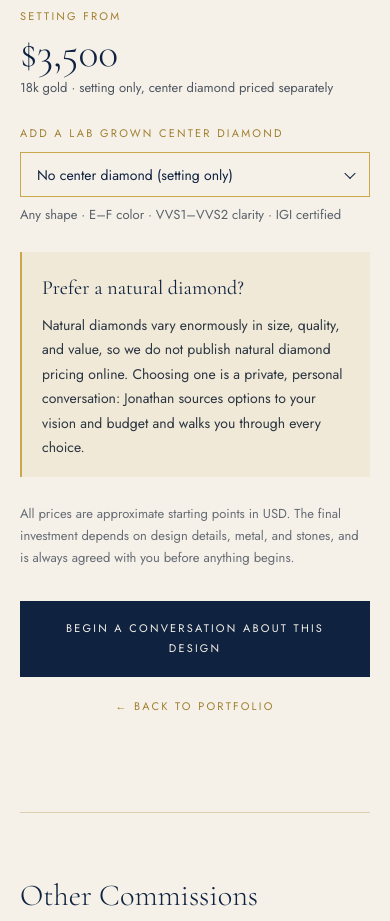
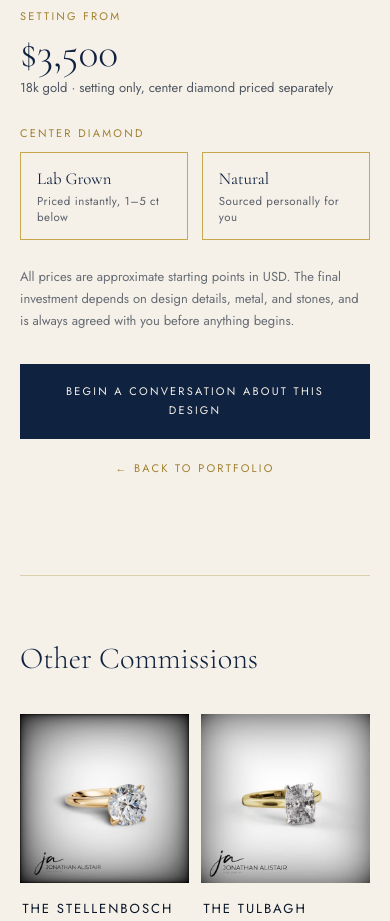
Before and after one commit to JonathanPottow/ja-fine-jewelry, a Next.js app: page /portfolio/the-clifton in a window 390 px wide. Shown: the part 1200-2121 px from the top of the page. Built offline with nearby package versions, Linux system fonts and the light colour scheme.

Commit message:
Add a real Lab Grown vs Natural diamond choice to each ring page

```diff
--- a/app/api/contact/route.ts
+++ b/app/api/contact/route.ts
@@ -38,13 +38,15 @@ export async function POST(req: NextRequest) {
     const designPiece = d && typeof d.slug === 'string' ? getPieceBySlug(d.slug) : undefined
     if (designPiece && designPiece.published) {
       const metalLabel = isMetalKey(d.metal) ? METAL_OPTIONS.find((m) => m.key === d.metal)?.label : undefined
+      const natural = d.natural === true
       const labCt = typeof d.lab === 'number' && isValidLabCarat(d.lab) ? d.lab : 0
       const est =
-        designPiece.base14k !== null && isMetalKey(d.metal) && labCt !== LAB_INQUIRE_CARAT
+        !natural && designPiece.base14k !== null && isMetalKey(d.metal) && labCt !== LAB_INQUIRE_CARAT
           ? formatUSD(settingPrice(designPiece.base14k, d.metal) + labDiamondPrice(labCt))
           : ''
       designTag = designPiece.name
-      designLine = `Design of interest: ${designPiece.name} (${/^\d/.test(designPiece.ref) ? 'CAD #' + designPiece.ref : designPiece.ref})${metalLabel ? ` — ${metalLabel}` : ''}${labCt ? ` — ${labCt}${labCt === LAB_INQUIRE_CARAT ? '+' : ''} ct lab grown center` : ''}${est ? ` — from ${est}` : ''}\nhttps://www.jafinejewelry.com/portfolio/${designPiece.slug}`
+      const centerLine = natural ? ' — NATURAL diamond (private sourcing — reach out personally)' : labCt ? ` — ${labCt}${labCt === LAB_INQUIRE_CARAT ? '+' : ''} ct lab grown center` : ''
+      designLine = `Design of interest: ${designPiece.name} (${/^\d/.test(designPiece.ref) ? 'CAD #' + designPiece.ref : designPiece.ref})${metalLabel ? ` — ${metalLabel}` : ''}${centerLine}${est ? ` — from ${est}` : ''}\nhttps://www.jafinejewelry.com/portfolio/${designPiece.slug}`
       const pageUrl = `https://www.jafinejewelry.com/portfolio/${designPiece.slug}`
       const imgUrl = `https://www.jafinejewelry.com${pieceStill(designPiece)}`
       const cad = /^\d/.test(designPiece.ref) ? 'CAD #' + designPiece.ref : designPiece.ref
@@ -60,8 +62,8 @@ export async function POST(req: NextRequest) {
             ${row('Reference', cad)}
             ${row('Category', designPiece.category)}
             ${row('Metal chosen', metalLabel || 'Not chosen')}
-            ${row('Lab center', labCt ? `${labCt}${labCt === LAB_INQUIRE_CARAT ? '+' : ''} ct lab grown` : 'None selected')}
-            ${row('Shown price', est || (designPiece.base14k === null ? 'Quoted individually' : labCt === LAB_INQUIRE_CARAT ? 'Inquire (6 ct+)' : '—'))}
+            ${row('Center diamond', natural ? '<strong style="color:#a03020;">NATURAL — private sourcing</strong>' : labCt ? `${labCt}${labCt === LAB_INQUIRE_CARAT ? '+' : ''} ct lab grown` : 'Not yet chosen')}
+            ${row('Shown price', natural ? 'Not priced online — natural stone' : est || (designPiece.base14k === null ? 'Quoted individually' : labCt === LAB_INQUIRE_CARAT ? 'Inquire (6 ct+)' : '—'))}
           </table>
           <a href="${pageUrl}" style="display:inline-block;background:#0f2240;color:#ffffff;text-decoration:none;padding:10px 18px;font-size:12px;letter-spacing:0.15em;text-transform:uppercase;">View the design &amp; video</a>
         </div>`
--- a/app/portfolio/[slug]/PieceConfigurator.tsx
+++ b/app/portfolio/[slug]/PieceConfigurator.tsx
@@ -34,6 +34,7 @@ export default function PieceConfigurator({
 }: Props) {
   const [metal, setMetal] = useState<MetalKey>(defaultMetal)
   const [lab, setLab] = useState(0)
+  const [diamondType, setDiamondType] = useState<'unset' | 'lab' | 'natural'>('unset')
 
   useEffect(() => {
     trackEvent(ANALYTICS_EVENTS.PORTFOLIO_PIECE_VIEW, { piece: slug, piece_name: name, category })
@@ -44,7 +45,10 @@ export default function PieceConfigurator({
   const metalLabel = METAL_OPTIONS.find((m) => m.key === metal)?.label ?? ''
 
   const params = new URLSearchParams({ piece: slug, metal })
-  if (lab) params.set('lab', String(lab))
+  if (diamondType === 'lab' && lab) params.set('lab', String(lab))
+  if (diamondType === 'natural') params.set('diamond', 'natural')
+
+  const naturalParams = new URLSearchParams({ piece: slug, metal, diamond: 'natural' })
 
   return (
     <div className={styles.config}>
@@ -89,7 +93,32 @@ export default function PieceConfigurator({
       {offersCenterStone && setting !== null && (
         <>
           <div className={styles.field}>
-            <label htmlFor="lab" className={styles.fieldLabel}>Add a lab grown center diamond</label>
+            <span className={styles.fieldLabel}>Center diamond</span>
+            <div className={styles.diamondChoice}>
+              <button
+                type="button"
+                className={`${styles.diamondOption} ${diamondType === 'lab' ? styles.diamondOptionActive : ''}`}
+                onClick={() => setDiamondType('lab')}
+                aria-pressed={diamondType === 'lab'}
+              >
+                <span className={styles.diamondOptionTitle}>Lab Grown</span>
+                <span className={styles.diamondOptionSub}>Priced instantly, 1&ndash;5 ct below</span>
+              </button>
+              <button
+                type="button"
+                className={`${styles.diamondOption} ${diamondType === 'natural' ? styles.diamondOptionActive : ''}`}
+                onClick={() => setDiamondType('natural')}
+                aria-pressed={diamondType === 'natural'}
+              >
+                <span className={styles.diamondOptionTitle}>Natural</span>
+                <span className={styles.diamondOptionSub}>Sourced personally for you</span>
+              </button>
+            </div>
+          </div>
+
+          {diamondType === 'lab' && (
+            <div className={styles.field}>
+              <label htmlFor="lab" className={styles.fieldLabel}>Carat weight</label>
               <div className={styles.selectWrap}>
                 <select
                   id="lab"
@@ -97,7 +126,7 @@ export default function PieceConfigurator({
                   value={lab}
                   onChange={(e) => setLab(Number(e.target.value))}
                 >
-                <option value={0}>No center diamond (setting only)</option>
+                  <option value={0}>Setting only &mdash; choose a size</option>
                   {LAB_DIAMOND_PRICES.map((d) => (
                     <option key={d.carat} value={d.carat}>
                       {d.carat} ct · {formatUSD(d.price)}
@@ -110,8 +139,9 @@ export default function PieceConfigurator({
                 Any shape · E–F color · VVS1–VVS2 clarity · IGI certified
               </p>
             </div>
+          )}
 
-          {lab === LAB_INQUIRE_CARAT && (
+          {diamondType === 'lab' && lab === LAB_INQUIRE_CARAT && (
             <div className={styles.totalBlock} aria-live="polite">
               <p className={styles.priceLabel}>Complete ring</p>
               <p className={styles.priceText}>Inquire for pricing</p>
@@ -121,7 +151,7 @@ export default function PieceConfigurator({
             </div>
           )}
 
-          {lab > 0 && lab !== LAB_INQUIRE_CARAT && total !== null && (
+          {diamondType === 'lab' && lab > 0 && lab !== LAB_INQUIRE_CARAT && total !== null && (
             <div className={styles.totalBlock} aria-live="polite">
               <p className={styles.priceLabel}>Complete ring from</p>
               <p className={styles.totalPrice}>{formatUSD(total)}</p>
@@ -131,15 +161,20 @@ export default function PieceConfigurator({
             </div>
           )}
 
+          {diamondType === 'natural' && (
             <div className={styles.naturalNote}>
-            <p className={styles.naturalTitle}>Prefer a natural diamond?</p>
+              <p className={styles.naturalTitle}>A diamond chosen just for you</p>
               <p className={styles.naturalBody}>
-              Natural diamonds vary enormously in size, quality, and value, so we do not
-              publish natural diamond pricing online. Choosing one is a private, personal
-              conversation: Jonathan sources options to your vision and budget and walks
-              you through every choice.
+                Every natural diamond is one of a kind, which is exactly why it is never priced
+                from a dropdown. Jonathan hand-sources a short list of natural stones that fit
+                your vision, your size, and your budget, and walks you through each one in
+                person &mdash; nothing is chosen until you have seen and compared your options.
               </p>
+              <Link href={`/contact?${naturalParams.toString()}`} className={styles.naturalCta}>
+                Start a Natural Diamond Consultation
+              </Link>
             </div>
+          )}
         </>
       )}
 
--- a/app/portfolio/[slug]/piece.module.css
+++ b/app/portfolio/[slug]/piece.module.css
@@ -244,10 +244,49 @@
   opacity: 0.7;
 }
 
+.diamondChoice {
+  display: grid;
+  grid-template-columns: 1fr 1fr;
+  gap: 0.85rem;
+  max-width: 28rem;
+}
+.diamondOption {
+  text-align: left;
+  background: transparent;
+  border: 1px solid var(--tan);
+  padding: 0.9rem 1rem;
+  cursor: pointer;
+  display: flex;
+  flex-direction: column;
+  gap: 0.25rem;
+  transition: border-color 0.2s, background 0.2s;
+}
+.diamondOption:hover { border-color: var(--bronze); }
+.diamondOptionActive {
+  border-color: var(--bronze);
+  background: rgba(200, 168, 75, 0.1);
+}
+.diamondOptionTitle {
+  font-family: var(--font-serif);
+  font-size: 1.05rem;
+  color: var(--espresso);
+}
+.diamondOptionSub {
+  font-family: var(--font-sans);
+  font-size: 0.72rem;
+  letter-spacing: 0.04em;
+  color: var(--ink);
+  opacity: 0.65;
+}
+
 .naturalNote {
   background: rgba(200, 168, 75, 0.10);
   border-left: 2px solid var(--tan);
-  padding: 1.1rem 1.25rem;
+  padding: 1.35rem 1.5rem;
+  display: flex;
+  flex-direction: column;
+  gap: 0.9rem;
+  align-items: flex-start;
 }
 .naturalTitle {
   font-family: var(--font-serif);
@@ -260,6 +299,19 @@
   line-height: 1.75;
   opacity: 0.85;
 }
+.naturalCta {
+  display: inline-block;
+  background: var(--espresso);
+  color: var(--cream);
+  padding: 0.85rem 1.6rem;
+  font-family: var(--font-sans);
+  font-size: var(--text-ui);
+  letter-spacing: 0.18em;
+  text-transform: uppercase;
+  border: 1px solid var(--espresso);
+  transition: background 0.2s, border-color 0.2s;
+}
+.naturalCta:hover { background: var(--bark); border-color: var(--bark); }
 
 .disclaimer {
   font-size: var(--text-label);
@@ -330,6 +382,7 @@
   .main { padding: 6.5rem 1.25rem 4rem; }
   .layout { grid-template-columns: 1fr; gap: 2.25rem; }
   .selectWrap { max-width: none; }
+  .diamondChoice { max-width: none; }
   .relatedGrid { grid-template-columns: repeat(2, 1fr); }
   .ctaRow { flex-direction: column; align-items: stretch; }
   .ctaPrimary { text-align: center; }
```
Also changed, not shown: app/contact/ContactPageClient.tsx (+10 -4 lines). Lines whose indentation alone changed are shown as unchanged.
